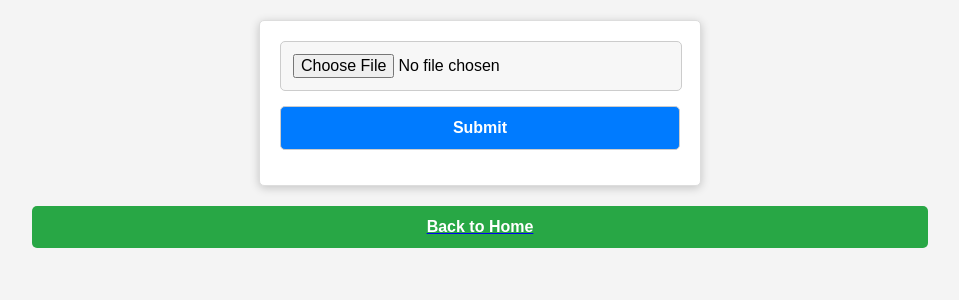
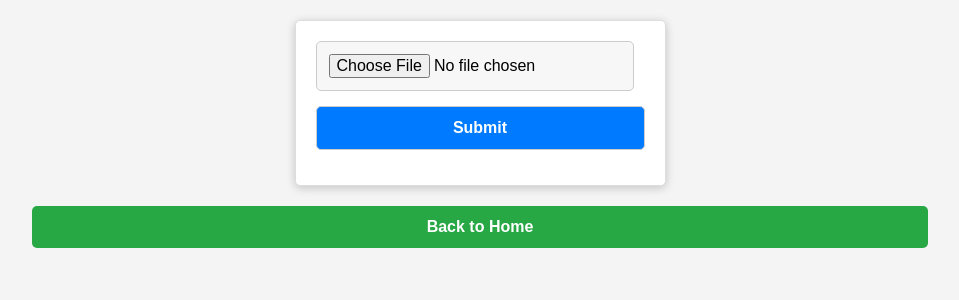
Before and after one commit to aaayush2604/Cacheing-using-LRU-LFU-strategies-and-Text-Extraction-from-Images, a Django app: page /model1/give_img/ in a window 1280 px wide. Shown: the top 300 px of the page, without its empty margins (160-1119 px from the left). Run offline with Django 4.2, Linux system fonts and the light colour scheme.

Commit message:
First Draft of CSS Added

```diff
--- a/model1/templates/model1/layout.html
+++ b/model1/templates/model1/layout.html
@@ -37,7 +37,7 @@
             border-radius: 5px;
             box-shadow: 0 2px 10px rgba(0, 0, 0, 0.2);
             margin: 20px auto;
-            max-width: 400px;
+            max-width: max-content;
             text-align: center;
         }
 
@@ -55,7 +55,7 @@
 
         input {
             display: block;
-            width: 94%;
+            width: 89%;
             padding: 12px;
             margin-bottom: 15px;
             border: 1px solid #ccc;
@@ -91,6 +91,10 @@
             background-color: #1d9231;
         }
 
+        a{
+            text-decoration: none;
+        }
+
     </style>
 </head>
 <body>
```
Also changed, not shown: db.sqlite3.
